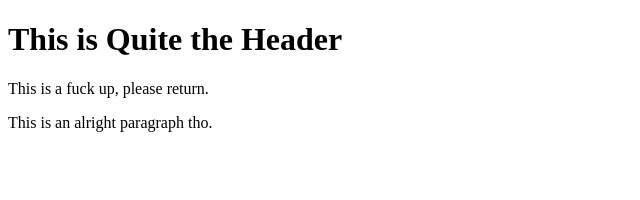
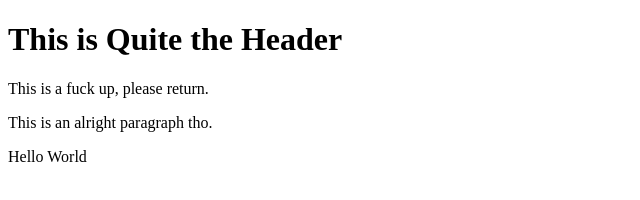
Before and after one commit to DanteCodingStuff/git-test, a website: page index.html in a window 1280 px wide. Shown: the whole page, without its empty margins (0-640 px from the left). Drawn offline with Linux system fonts and the light colour scheme.

Commit message:
Using NPM

```diff
--- a/index.html
+++ b/index.html
@@ -4,5 +4,6 @@
         <h1>This is Quite the Header</h1>
         <p>This is a fuck up, please return.</p>
         <p>This is an alright paragraph tho.</p>
+        <p>Hello World</p>
     </body>
 </html>
```
Also changed, not shown: package.json (added, +24 -0 lines), 2 other files.
